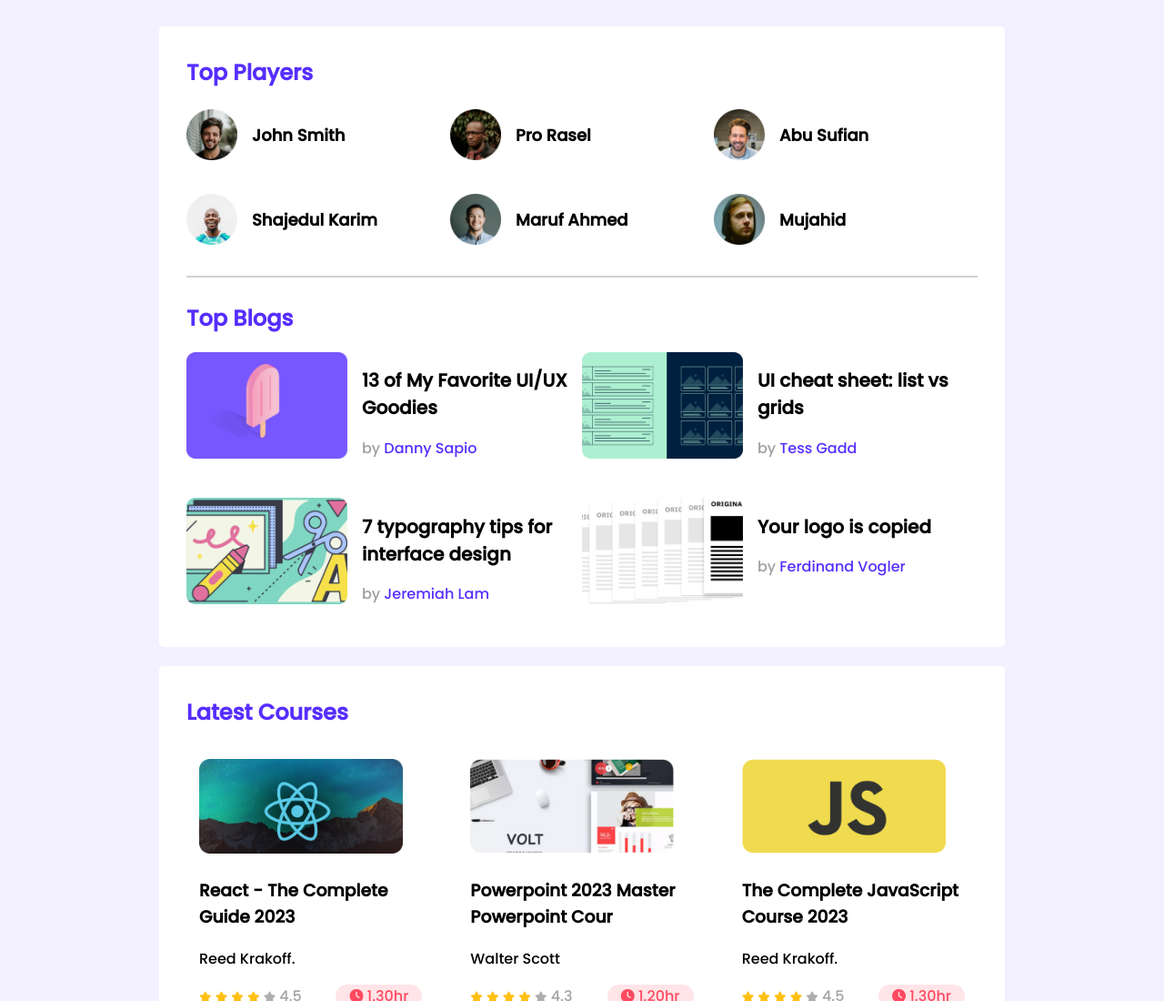
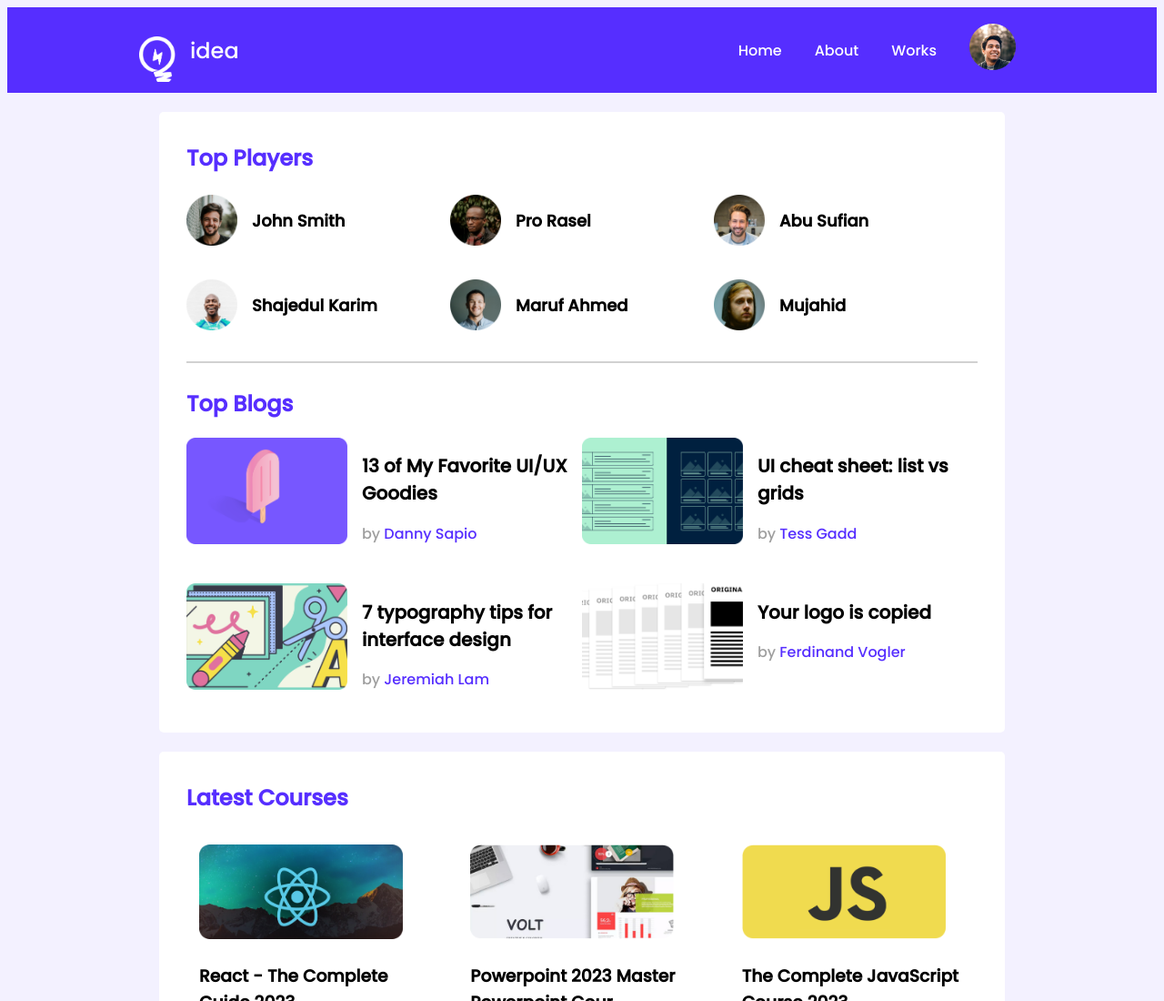
Before and after one commit to pkb1981/leader-board-2023, a plain HTML site: page index.html in a window 1280 px wide. Shown: the top 1100 px of the page at 91% size. Drawn offline with Linux system fonts and the light colour scheme.

Commit message:
complete fully

```diff
--- a/index.html
+++ b/index.html
@@ -15,7 +15,30 @@
 <body>
     <!--header navigation section here -->
     <header>
+        <nav class="navigation">
+            <div class="left-nav">
+                <div class="logo">
+                    <img src="./images/icons/logo.png" alt="">
+                </div>
+                <div class="logo-text">
+                    <p>idea</p>
+                </div>
+            </div>
+            <div class="right-nav">
+                <div class="list-items">
+                    <ul class="items">
+                        <li class="item">Home</li>
+                        <li class="item">About</li>
+                        <li class="item">Works</li>
+                    </ul>
+                </div>
+                <div class="profile">
+                    <img src="./images/icons/profile.png" alt="">
+                </div>
 
+            </div>
+            </div>
+        </nav>
     </header>
     <!-- landing page section -->
     <main>
--- a/style.css
+++ b/style.css
@@ -5,6 +5,48 @@
 body {
     font-family: 'Poppins', sans-serif;
     background-color: #F3F1FF;
+}
+
+/* navigation section */
+.navigation {
+    display: flex;
+    background-color: #562EFF;
+    height: 94px;
+    color: #FFFFFF;
+    justify-content: space-between;
+}
+
+.logo img {
+    Width: 40px;
+    Height: 50px;
+    padding-top: 26px;
+}
+
+.logo-text {
+    padding-left: 16px;
+    font-weight: 500;
+    font-size: 24px;
+}
+
+.left-nav {
+    display: flex;
+    align-items: center;
+    padding-left: 145px;
+}
+
+.items {
+    display: flex;
+}
+
+.item {
+    list-style: none;
+    padding-right: 36px;
+}
+
+.right-nav {
+    display: flex;
+    align-items: center;
+    padding-right: 155px;
 }
 
 main {
```
